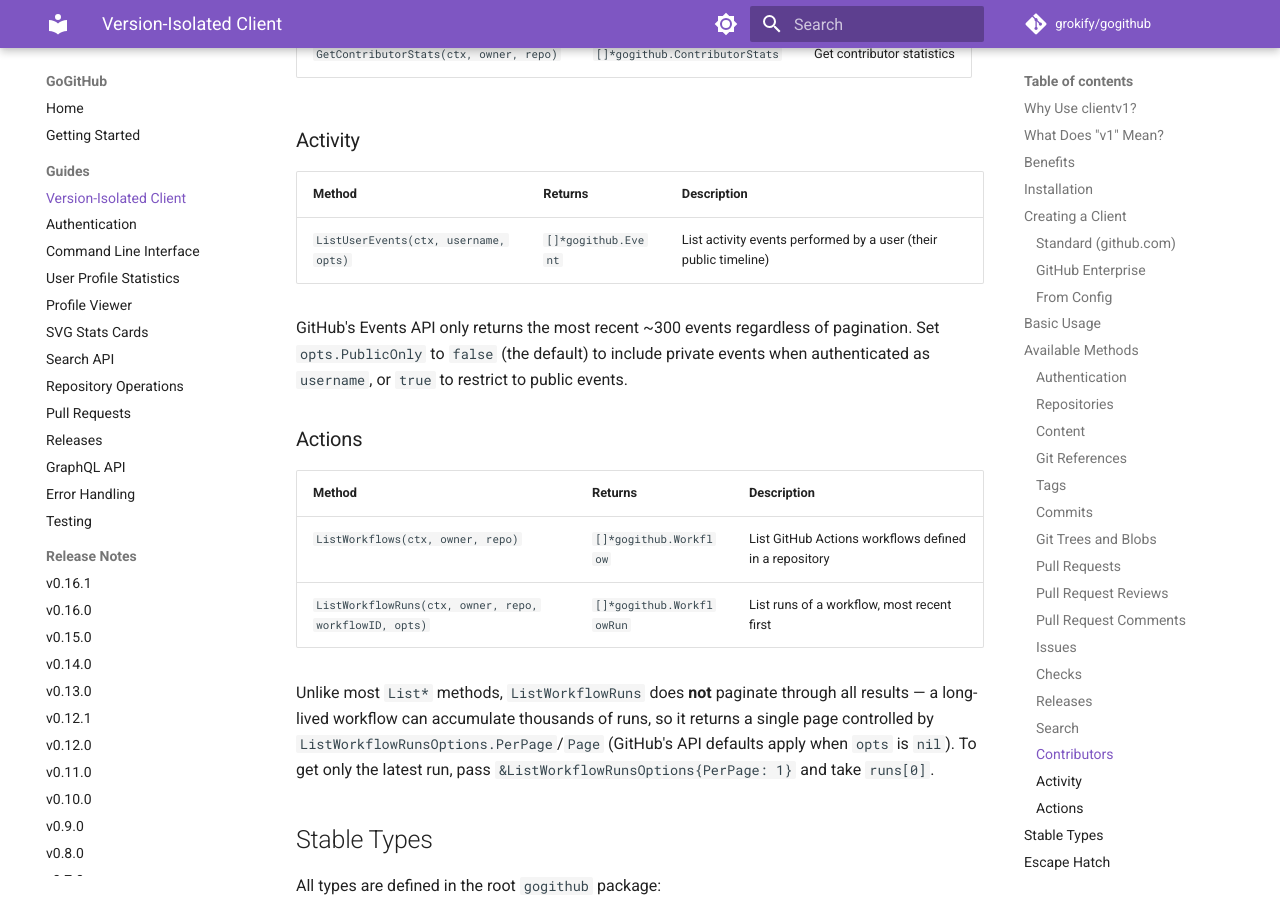
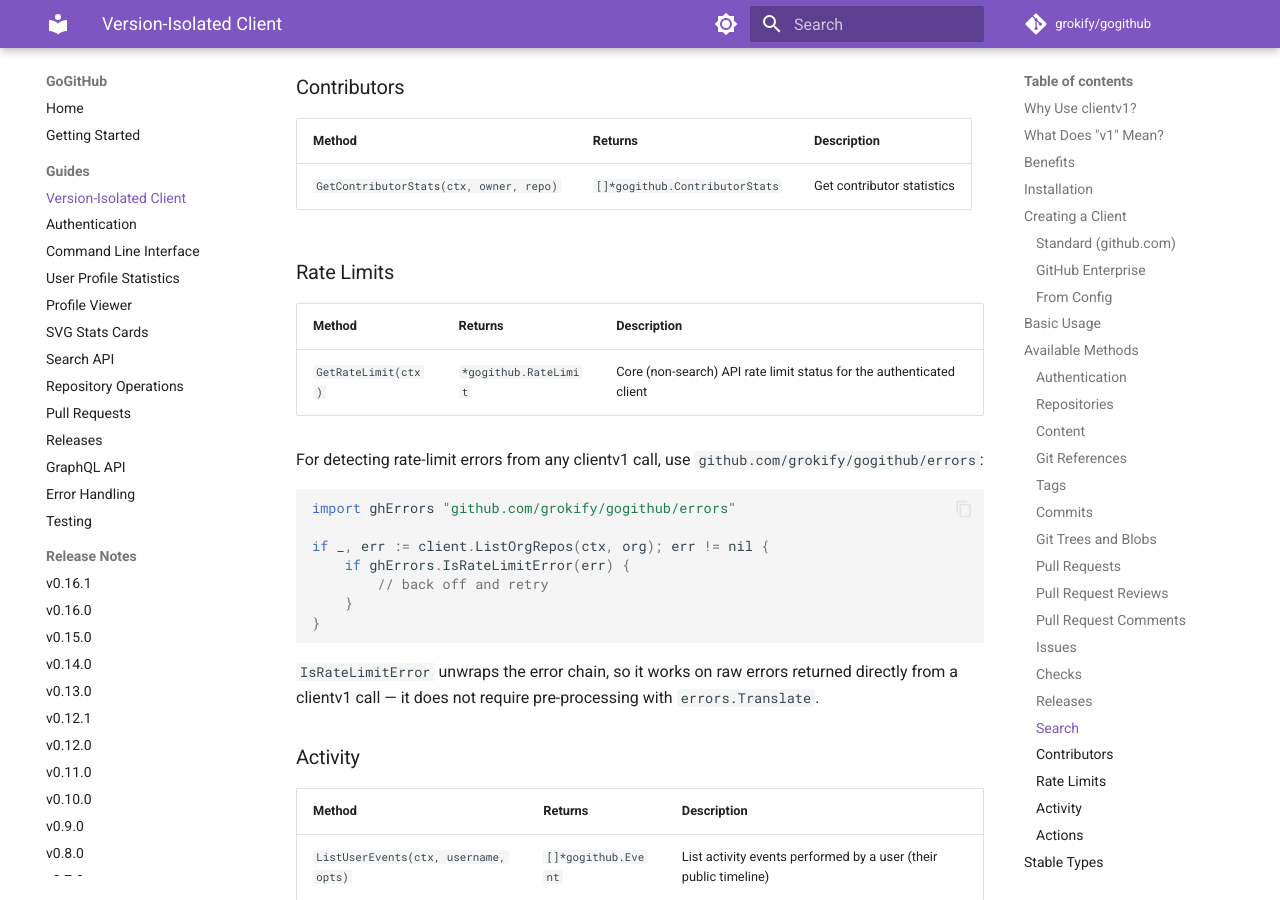
Before and after one commit to grokify/gogithub, an MkDocs documentation site: the page built from docs/guides/clientv1.md, in a window 1280 px wide and 900 px high, scrolled down 8154 px. Built offline with MkDocs 1.6.1 and Material for MkDocs 9.7.7, drawn with Linux system fonts in a browser that asks for light colours; comment, search, counter and statistics services are not loaded; some of the changed text lies outside the part shown.

````diff
--- a/docs/guides/clientv1.md
+++ b/docs/guides/clientv1.md
@@ -212,6 +212,8 @@
 | `CreateIssue(ctx, owner, repo, input)` | `*gogithub.Issue` | Create a new issue |
 | `UpdateIssue(ctx, owner, repo, number, input)` | `*gogithub.Issue` | Update an issue |
 | `CreateIssueComment(ctx, owner, repo, num, body)` | `*gogithub.IssueComment` | Create an issue/PR comment |
+| `EditIssueComment(ctx, owner, repo, commentID, body)` | `*gogithub.IssueComment` | Update an issue/PR comment's body |
+| `ListIssueComments(ctx, owner, repo, num)` | `[]*gogithub.IssueComment` | List comments on an issue or PR |
 
 `gogithub.Issue` includes an `IsPullRequest` field, since GitHub's issue-listing endpoints also
 return pull requests — check it to filter PRs out of issue results.
@@ -249,6 +251,27 @@
 | Method | Returns | Description |
 |--------|---------|-------------|
 | `GetContributorStats(ctx, owner, repo)` | `[]*gogithub.ContributorStats` | Get contributor statistics |
+
+### Rate Limits
+
+| Method | Returns | Description |
+|--------|---------|-------------|
+| `GetRateLimit(ctx)` | `*gogithub.RateLimit` | Core (non-search) API rate limit status for the authenticated client |
+
+For detecting rate-limit errors from any clientv1 call, use `github.com/grokify/gogithub/errors`:
+
+```go
+import ghErrors "github.com/grokify/gogithub/errors"
+
+if _, err := client.ListOrgRepos(ctx, org); err != nil {
+    if ghErrors.IsRateLimitError(err) {
+        // back off and retry
+    }
+}
+```
+
+`IsRateLimitError` unwraps the error chain, so it works on raw errors returned directly from a
+clientv1 call — it does not require pre-processing with `errors.Translate`.
 
 ### Activity
 
@@ -335,6 +358,9 @@
 // Actions
 var workflow *gogithub.Workflow
 var workflowRun *gogithub.WorkflowRun
+
+// Rate limits
+var rateLimit *gogithub.RateLimit
 ```
 
 ## Escape Hatch
````
